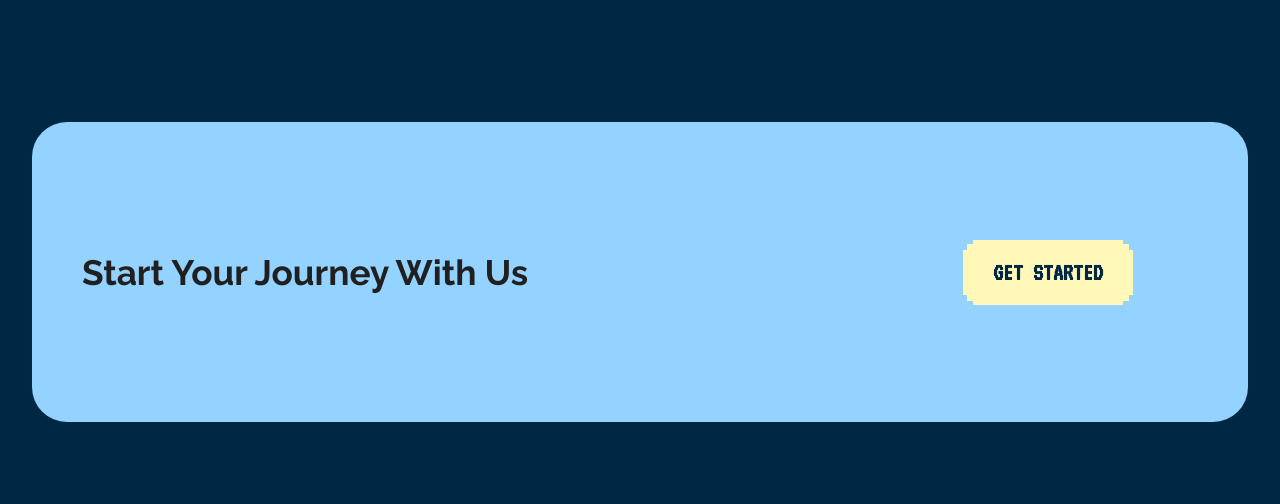
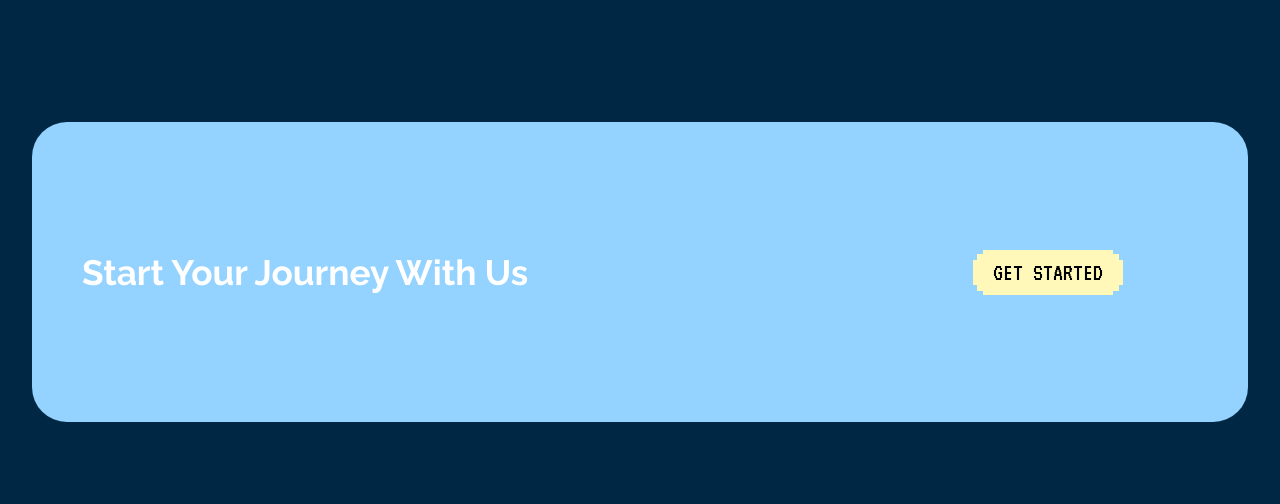
Before and after one commit to Maverick7274/Online-Compiler, a Node server app: page / in a window 1280 px wide. Shown: the part 686-1190 px from the top of the page. Run offline with Node 20, Linux system fonts and the light colour scheme; some libraries are stand-ins or nearby versions.

Commit message:
Landing Page Get started Button Fixed

```diff
--- a/public/css/style.css
+++ b/public/css/style.css
@@ -68,7 +68,7 @@ body
 
 .pixel, .pixel2 {
     font-size: 25px;
-    color: white;
+    color: #000;
     height: auto;
     margin: 10px;
     font-family: 'VT323';
@@ -282,7 +282,7 @@ body
 .services h1
 {
     padding-left: 50px;
-    color: #202020;
+    color: #fff;
     font-size: 2.2rem;
     text-align: center;
 }
@@ -294,6 +294,11 @@ body
     /* margin-left: auto;
     margin-right: auto; */
     text-align: center;
+}
+
+.container a
+{
+    color: #000;
 }
 
 
--- a/views/index.ejs
+++ b/views/index.ejs
@@ -85,7 +85,11 @@
         Start Your Journey With Us
     </h1>
     <div class="container">
-        <div class="pixel2"> <a href="/compiler" target="_blank"> Get Started </a></div>
+        <a href="/compiler" target="_blank">
+            <div class="pixel2">
+                Get Started
+            </div>
+        </a>
     </div>
 </section>
 
```
